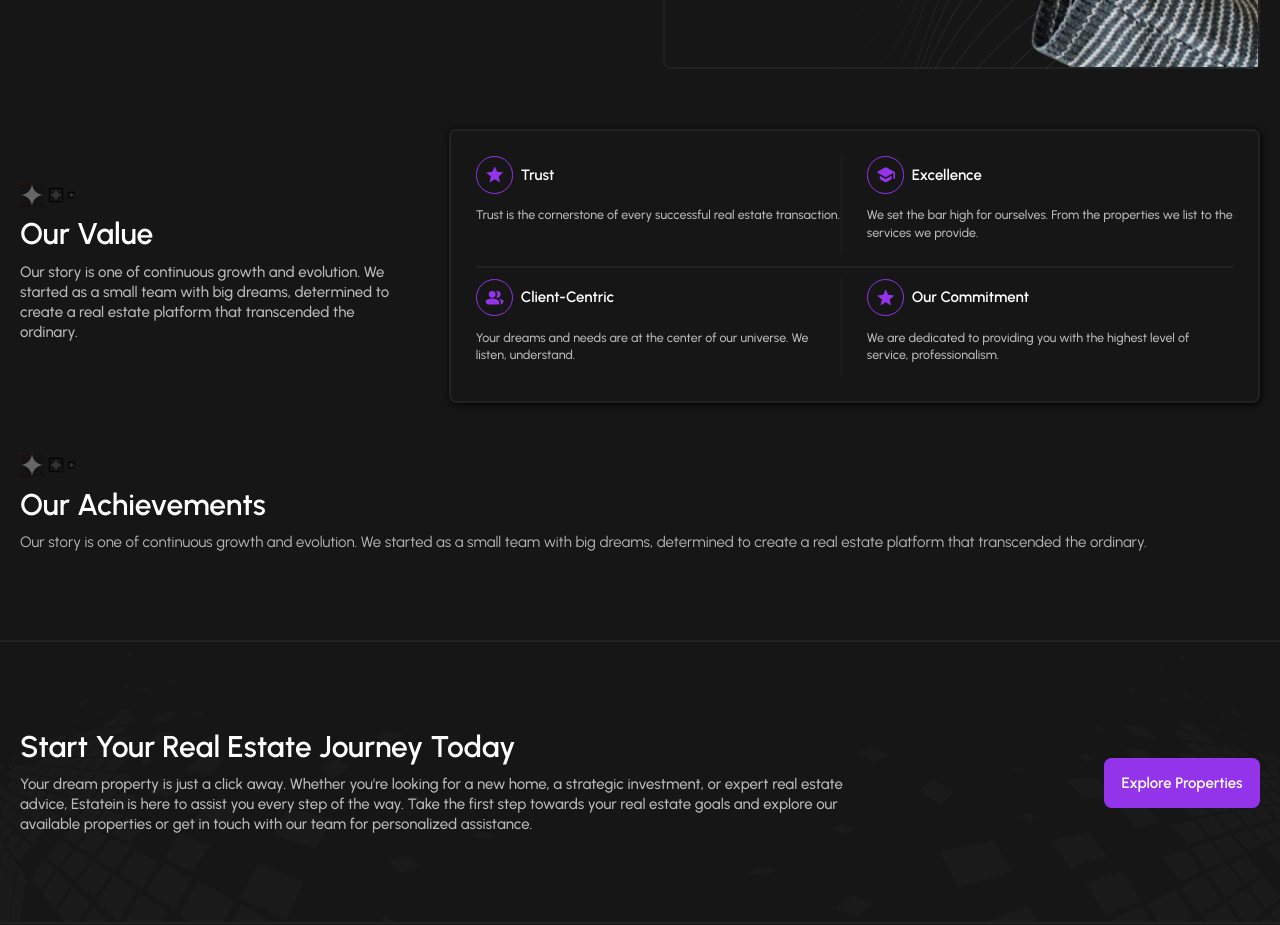
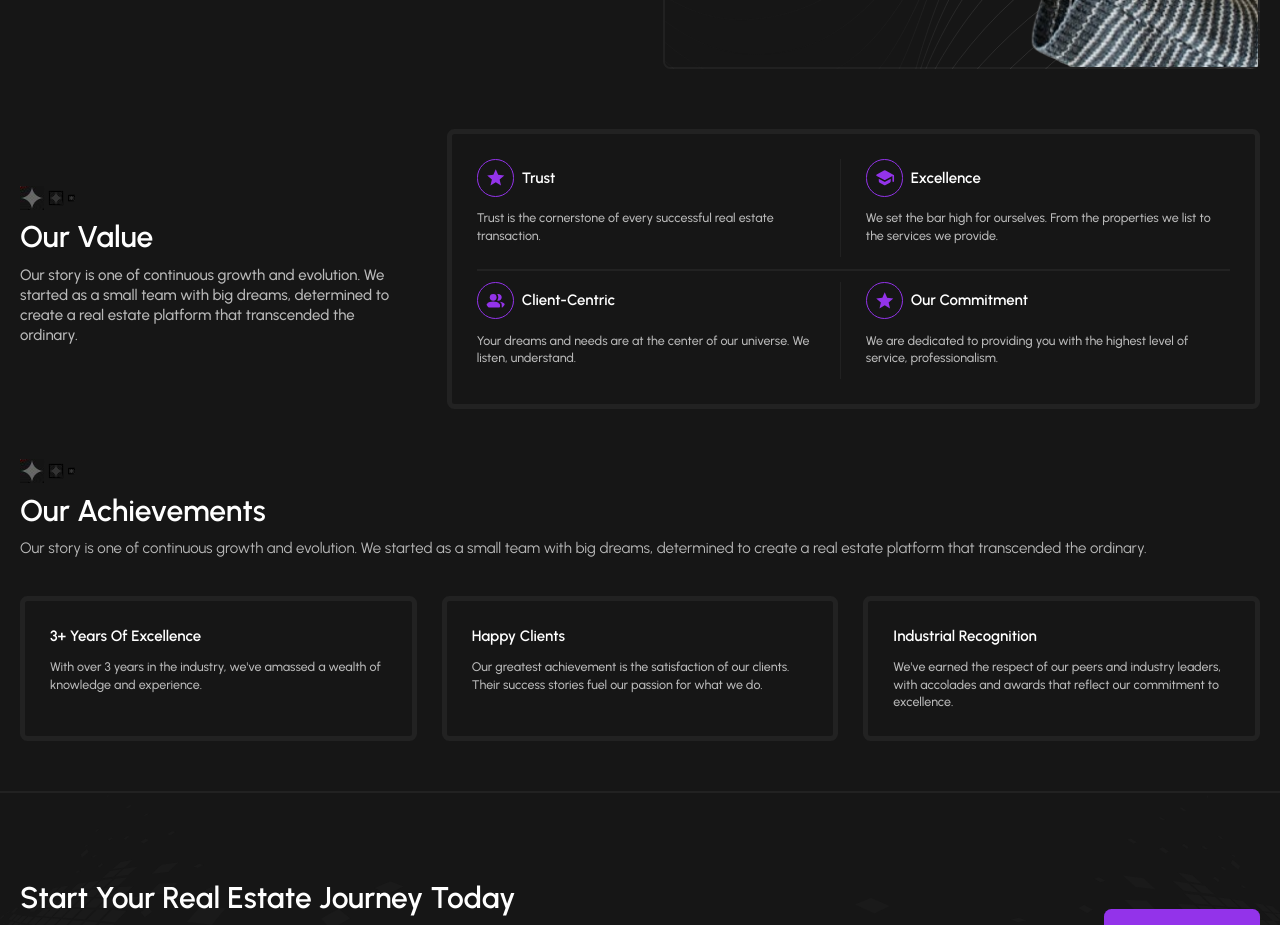
Before and after one commit to Jo-shua09/real-estate, a React (Vite) app: page /about in a window 1280 px wide. Shown: the part 460-1385 px from the top of the page. Built offline with nearby package versions, Linux system fonts and the light colour scheme.

Commit message:
finished the achievement section of about page

```diff
--- a/src/Pages/About/sections/Achievement.jsx
+++ b/src/Pages/About/sections/Achievement.jsx
@@ -11,7 +11,35 @@ const Achievement = () => {
           hideButton={true}
         />
       </div>
-      <div className=""></div>
+
+      <div className="w-full grid md:grid-cols-3 grid-cols-1 gap-10 justify-between">
+        <div className="w-full border-[.5rem] border-white/5 hover:shadow-[1px_1px_6px_rgba(0,0,0.2)] hover:-translate-y-5 transition-all duration-200 cursor-pointer p-10 rounded-xl">
+          <h3 className="text-2xl font-semibold pb-5">
+            3+ Years of Excellence
+          </h3>
+          <p className="text-xl font-medium text-white/70 normal-case">
+            With over 3 years in the industry, we've amassed a wealth of
+            knowledge and experience.
+          </p>
+        </div>
+        <div className="w-full border-[.5rem] border-white/5 hover:shadow-[1px_1px_6px_rgba(0,0,0.2)] hover:-translate-y-5 transition-all duration-200 cursor-pointer p-10 rounded-xl">
+          <h3 className="text-2xl font-semibold pb-5">happy clients </h3>
+          <p className="text-xl font-medium text-white/70 normal-case">
+            Our greatest achievement is the satisfaction of our clients. Their
+            success stories fuel our passion for what we do.
+          </p>
+        </div>
+
+        <div className="w-full border-[.5rem] border-white/5 hover:shadow-[1px_1px_6px_rgba(0,0,0.2)] hover:-translate-y-5 transition-all duration-200 cursor-pointer p-10 rounded-xl">
+          <h3 className="text-2xl font-semibold pb-5">
+            industrial recognition
+          </h3>
+          <p className="text-xl font-medium text-white/70 normal-case">
+            We've earned the respect of our peers and industry leaders, with
+            accolades and awards that reflect our commitment to excellence.
+          </p>
+        </div>
+      </div>
     </div>
   );
 };
--- a/src/Pages/About/sections/Values.jsx
+++ b/src/Pages/About/sections/Values.jsx
@@ -18,7 +18,7 @@ const Values = () => {
           platform that transcended the ordinary.
         </p>
       </div>
-      <div className="w-full md:flex-[2] flex-col border-2 p-10 border-white/5 rounded-xl shadow-[1px_1px_6px_rgba(0,0,0.2)]">
+      <div className="w-full md:flex-[2] flex-col border-[.5rem] p-10 border-white/5 rounded-xl">
         <div className="grid md:grid-cols-2 grid-cols-1 gap-10 relative">
           <div className="flex flex-col gap-y-5 md:border-r border-white/5 md:border-b-0 border-b pb-5">
             <div className="flex gap-x-3 items-center">
```
